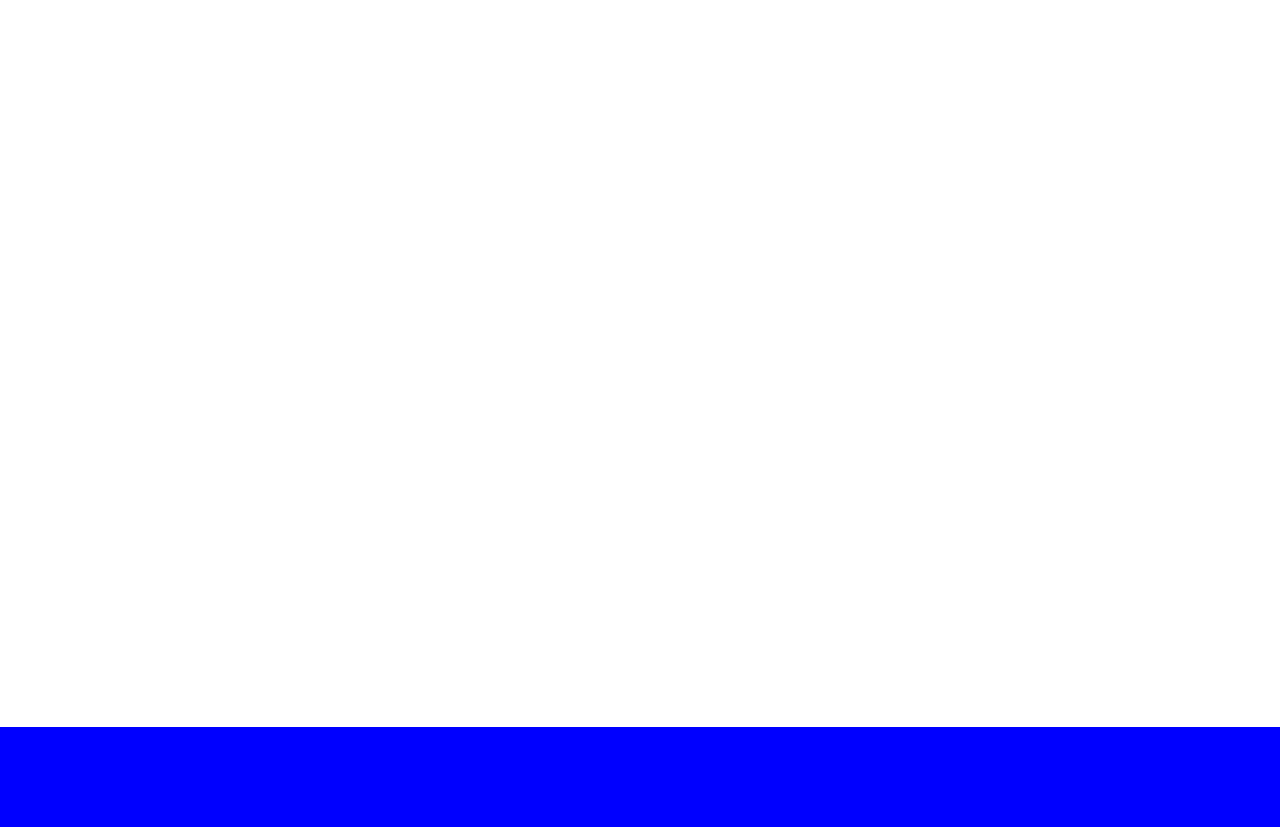
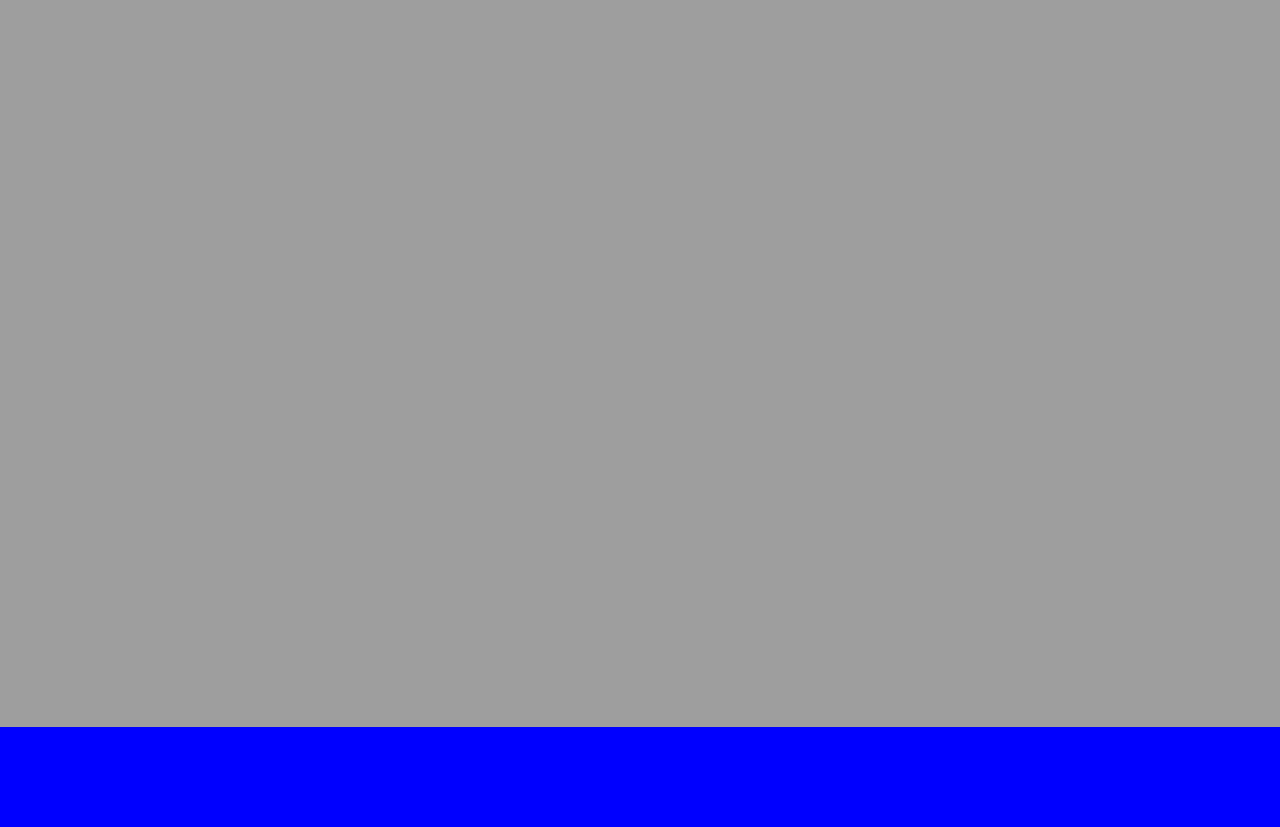
Before and after one commit to praantosamadder/ekeducation, a plain HTML site: page index.html in a window 1280 px wide. Shown: the part 73-900 px from the top of the page. Drawn offline with Linux system fonts and the light colour scheme; the site is published under a folder, as on GitHub Pages, so addresses that start at the root find nothing.

Commit message:
Fixed missing hero image

```diff
--- a/css/nav.css
+++ b/css/nav.css
@@ -61,7 +61,7 @@ nav {
     overflow-x: hidden;
     height: 100vh;
     width: 100%;
-    background: url("/img/stock/campus.jpg");
+    background: url("../img/stock/campus.jpg");
     background-size: cover;
     background-position: center;
     background-repeat: no-repeat;
```
